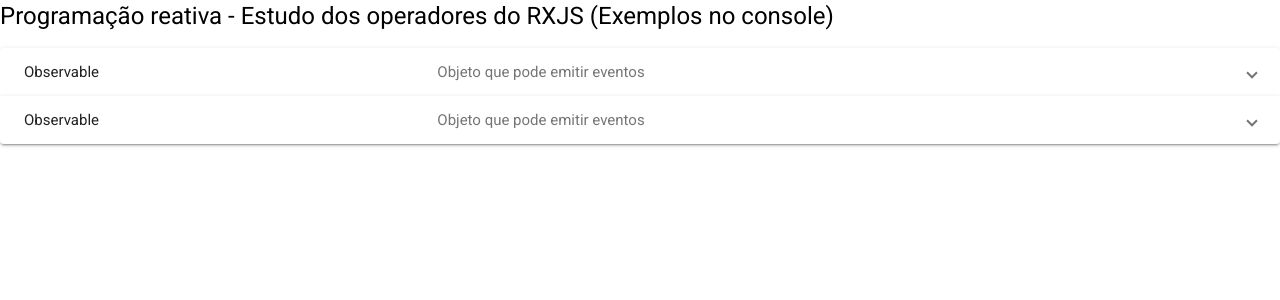
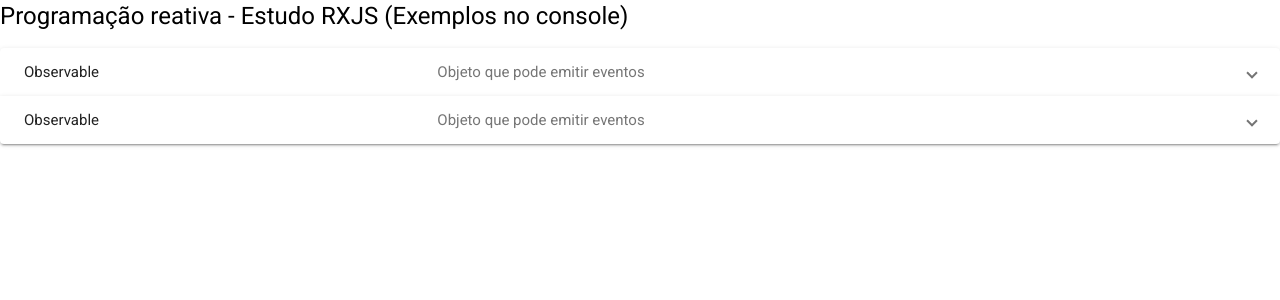
Before and after one commit to rpelizza/operators-rxjs, an Angular app: page / in a window 1280 px wide. Shown: the top 300 px of the page. Built offline with nearby package versions, Linux system fonts and the light colour scheme.

Commit message:
chore: update text from home component html

```diff
--- a/src/app/pages/home/home.component.html
+++ b/src/app/pages/home/home.component.html
@@ -1,5 +1,5 @@
 <h1>
-	Programação reativa - Estudo dos operadores do RXJS (Exemplos no console)
+	Programação reativa - Estudo RXJS (Exemplos no console)
 </h1>
 
 <mat-accordion>
```
